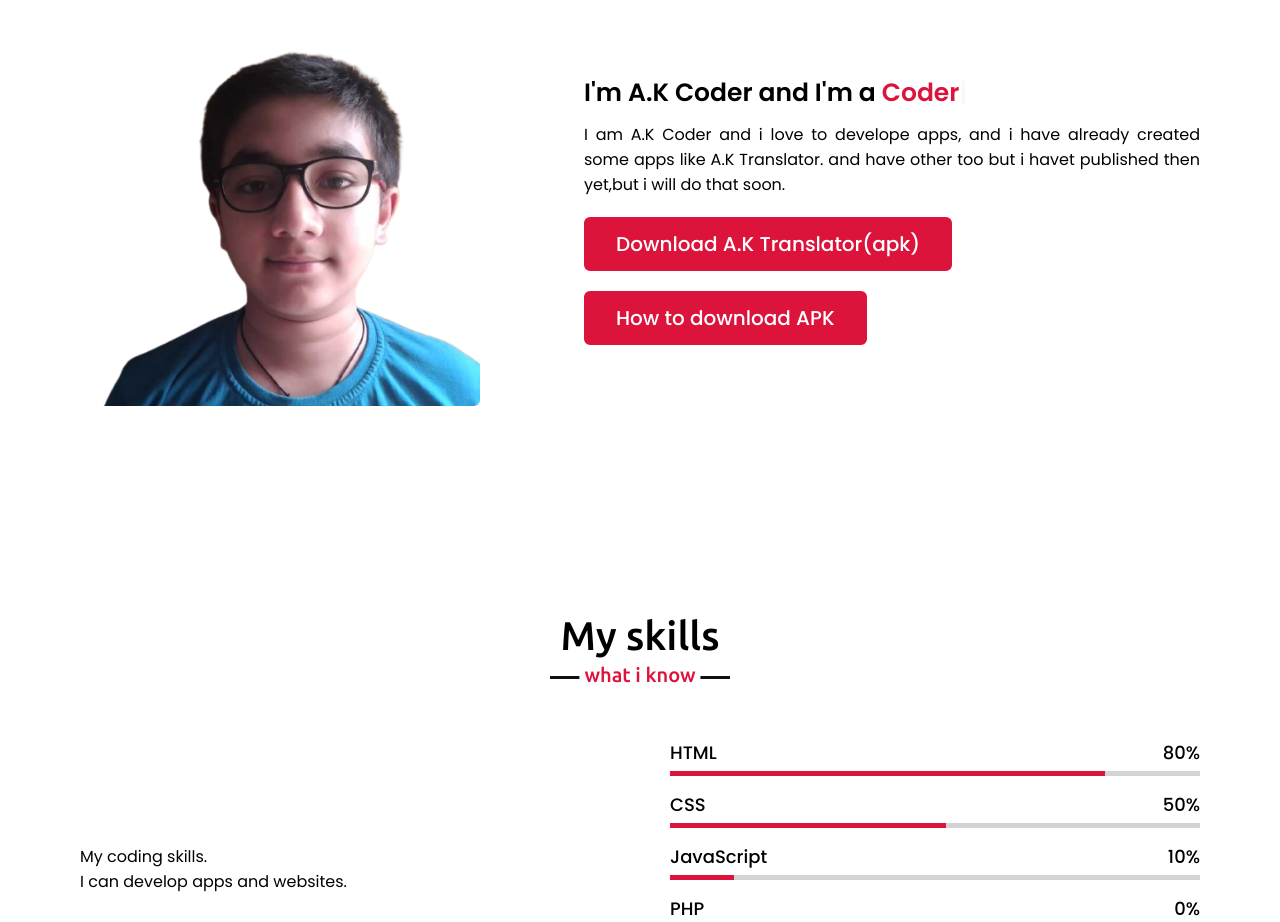
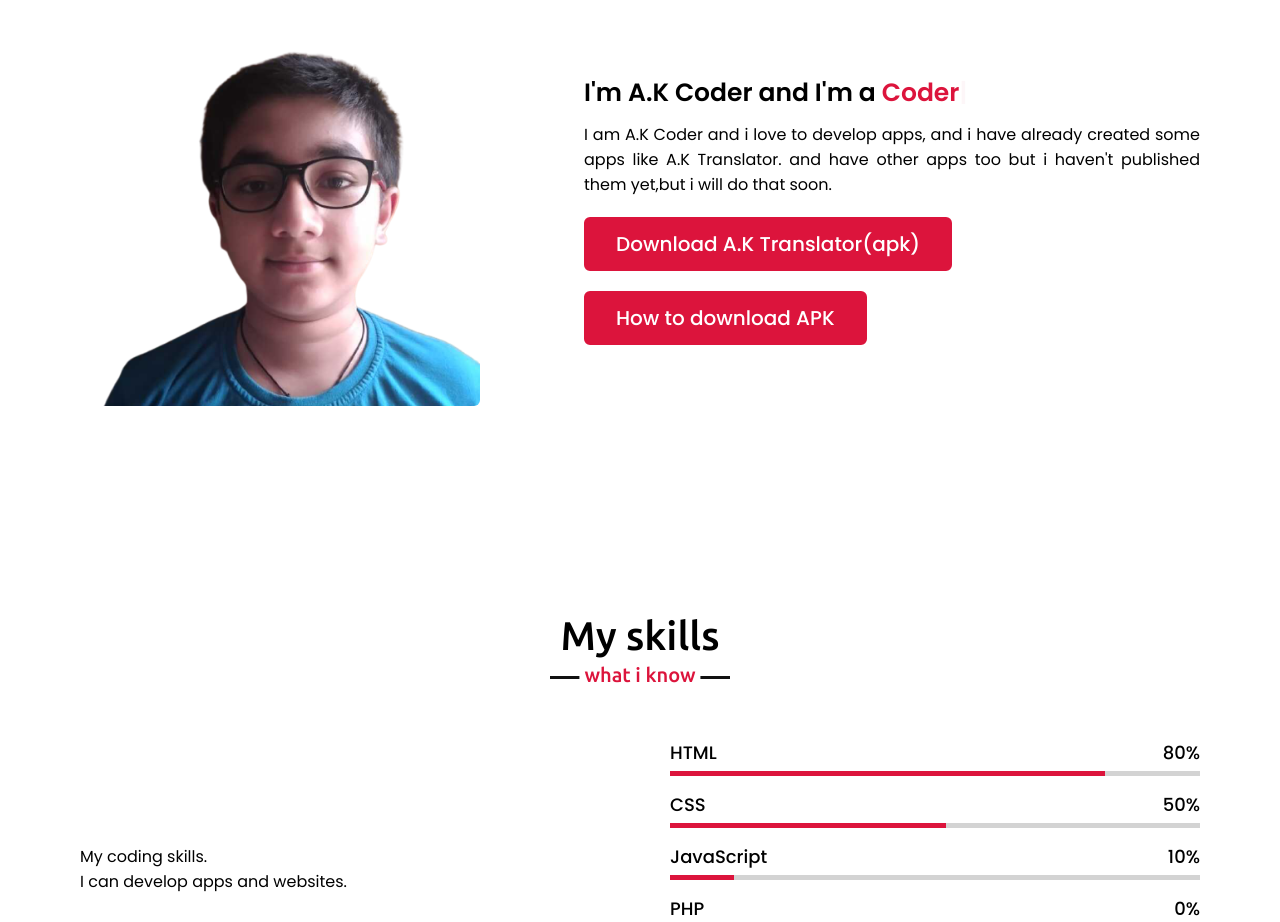
Before and after one commit to AK-Code-r/ak-web, a plain HTML site: page index.html in a window 1280 px wide. Shown: the part 1020-1942 px from the top of the page. Drawn offline with nearby package versions, Linux system fonts and the light colour scheme.

Commit message:
Update index.html

```diff
--- a/index.html
+++ b/index.html
@@ -61,7 +61,7 @@
                 </div>
                 <div class="column right">
                     <div class="text">I'm A.K Coder and I'm a <span class="typing-2"></span></div>
-                    <p>I am A.K Coder and i love to develope apps, and i have already created some apps like A.K Translator. and have other too but i havet published then yet,but i will do that soon.</p>
+                    <p>I am A.K Coder and i love to develop apps, and i have already created some apps like A.K Translator. and have other apps too but i haven't published them yet,but i will do that soon.</p>
                     <a href="AkTranslator.apk" download>Download A.K Translator(apk)</a>
                     <a href="https://www.javatpoint.com/how-to-install-apk-on-android" target="_blank">How to download APK</a>
                 </div>
```
